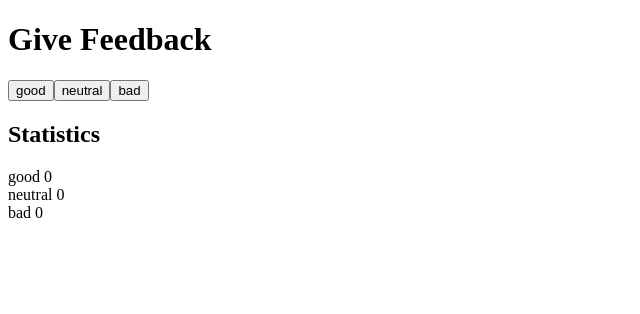
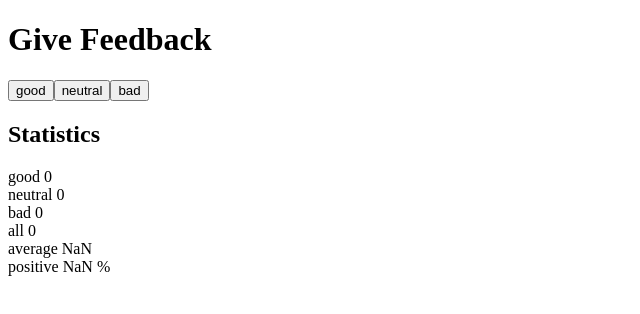
Before and after one commit to JIFWalker/full-stack-open, a React (Create React App) app in the folder part01/unicafe/: page / in a window 1280 px wide. Shown: the top 314 px of the page, without its empty margins (0-640 px from the left). Built offline with nearby package versions, Linux system fonts and the light colour scheme.

Commit message:
Part 1.7

```diff
--- a/part01/unicafe/src/App.js
+++ b/part01/unicafe/src/App.js
@@ -6,8 +6,11 @@ const App = () => {
   const [good, setGood] = useState(0)
   const [neutral, setNeutral] = useState(0)
   const [bad, setBad] = useState(0)
+  const all = good + neutral + bad
+  const average = (good + (-bad)) / all
+  const positive = good / all * 100
 
-  const increase = (vote, setVote) => () => {
+  const tally = (vote, setVote) => () => {
     setVote(vote + 1)
   }
 
@@ -15,22 +18,25 @@ const App = () => {
   return (
     <div>
       <h1>Give Feedback</h1>
-      <Button handleClick = {increase(good, setGood)} text = "good" />
-      <Button handleClick = {increase(neutral, setNeutral)} text = "neutral" />
-      <Button handleClick = {increase(bad, setBad)} text = "bad" />
+      <Button handleClick = {tally(good, setGood)} text = "good" />
+      <Button handleClick = {tally(neutral, setNeutral)} text = "neutral" />
+      <Button handleClick = {tally(bad, setBad)} text = "bad" />
 
 
       <h2>Statistics</h2>
       <Display value = {good} text = "good" />
       <Display value = {neutral} text = "neutral" />
       <Display value = {bad} text = "bad" />
+      <Display value = {all} text = "all" />
+      <Display value = {average} text = "average" />
+      <Display value = {positive} text = "positive" percent = "%" />
     </div>
 
   )
 }
 
 const Display = props => (
-  <div>{props.text} {props.value}</div>
+  <div>{props.text} {props.value} {props.percent}</div>
 )
 
 
```
